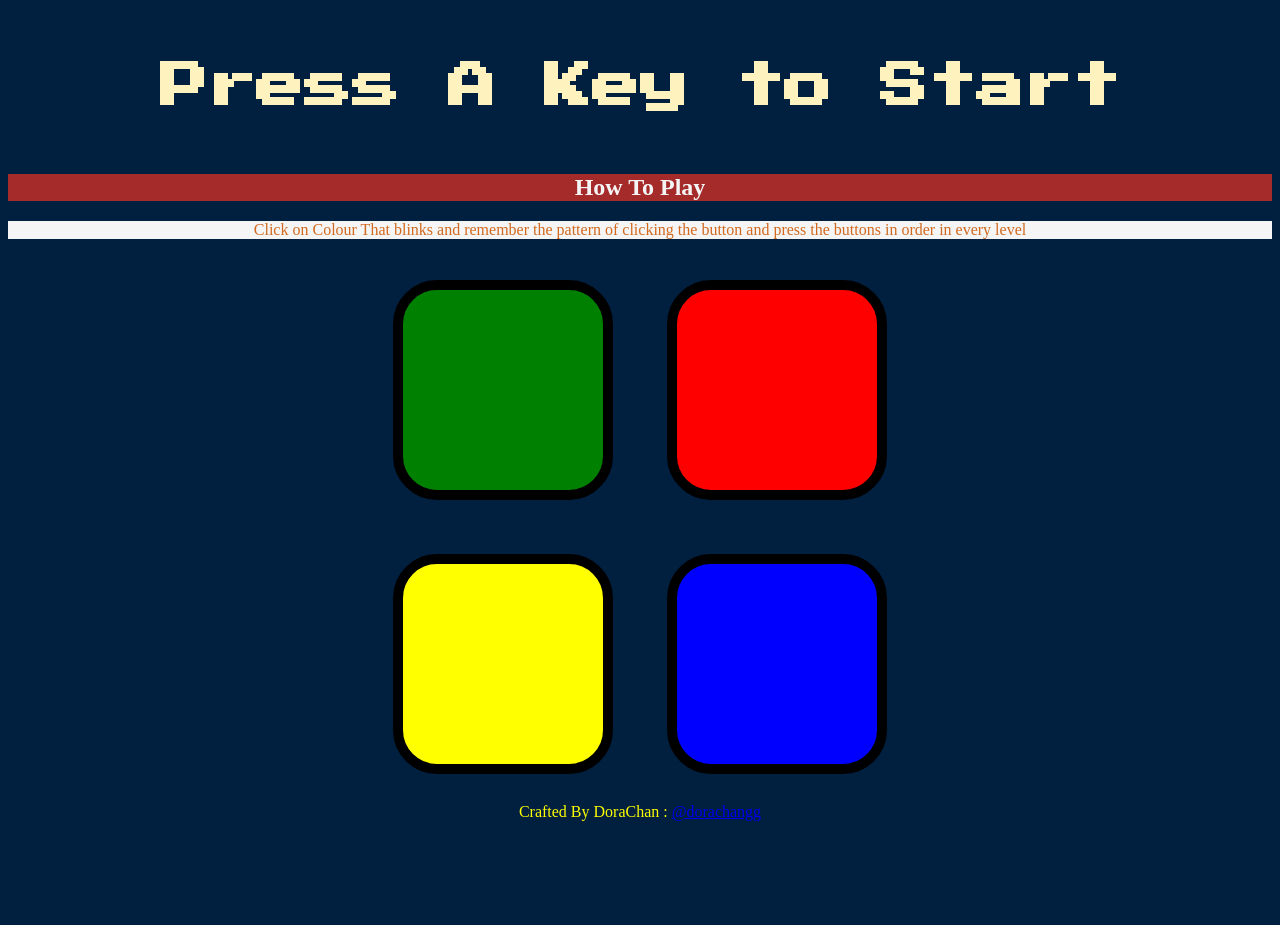
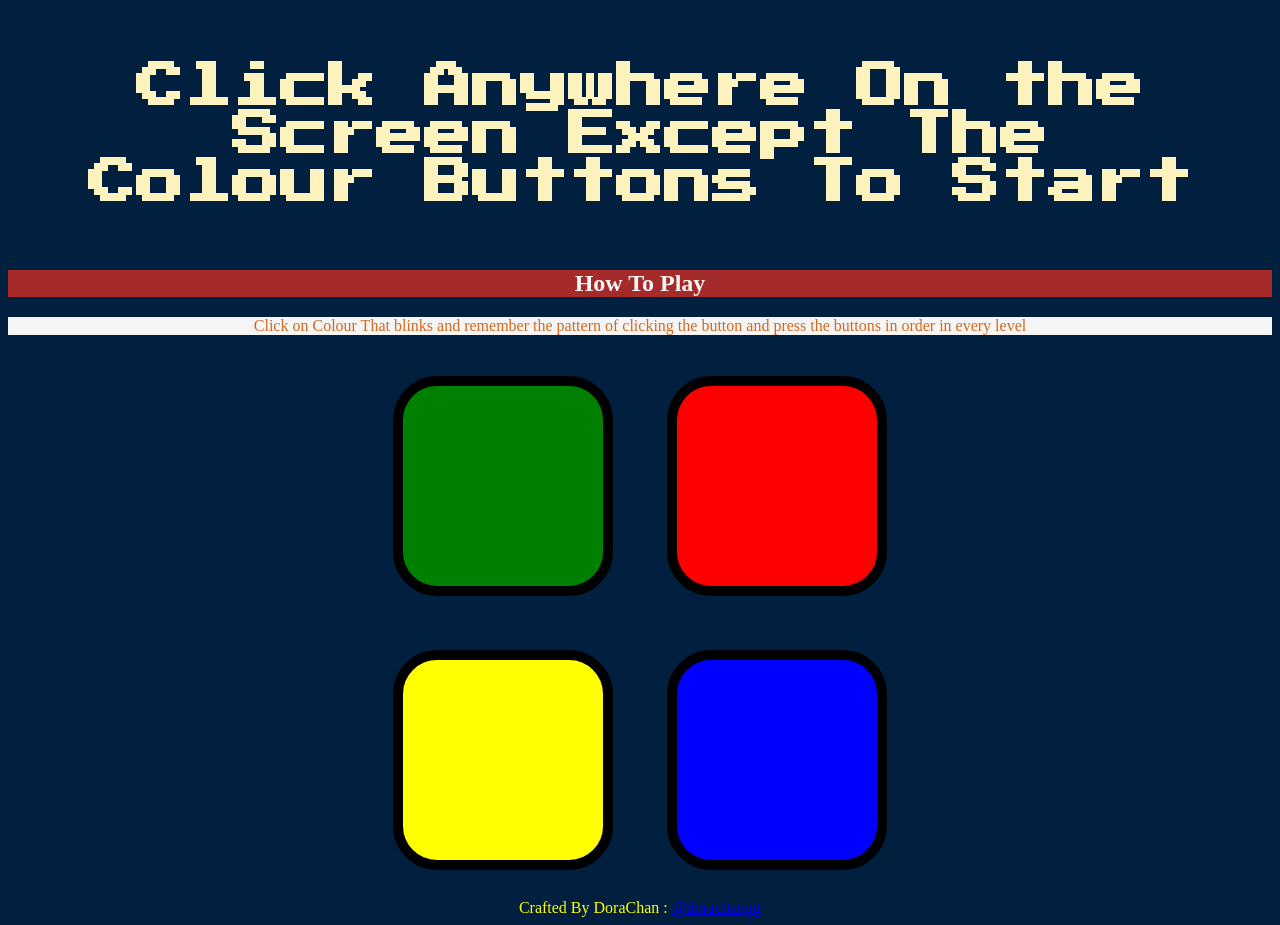
Before and after one commit to DorachanCodes/simonngame, a plain HTML site: page index.html in a window 1280 px wide. Before the commit the page ends 829 px from the top, so only its background shows below. Drawn offline with nearby package versions, Linux system fonts and the light colour scheme.

Commit message:
Update index.html

```diff
--- a/index.html
+++ b/index.html
@@ -10,7 +10,7 @@
 </head>
 
 <body>
-  <h1 id="level-title">Press A Key to Start</h1>
+  <h1 id="level-title">Click Anywhere On the Screen Except The Colour Buttons To Start </h1>
   <h2>How To Play</h2>
   <p id="pgp">Click on Colour That blinks and remember the pattern of clicking the button and press the buttons in order in every level</p>
 
```
